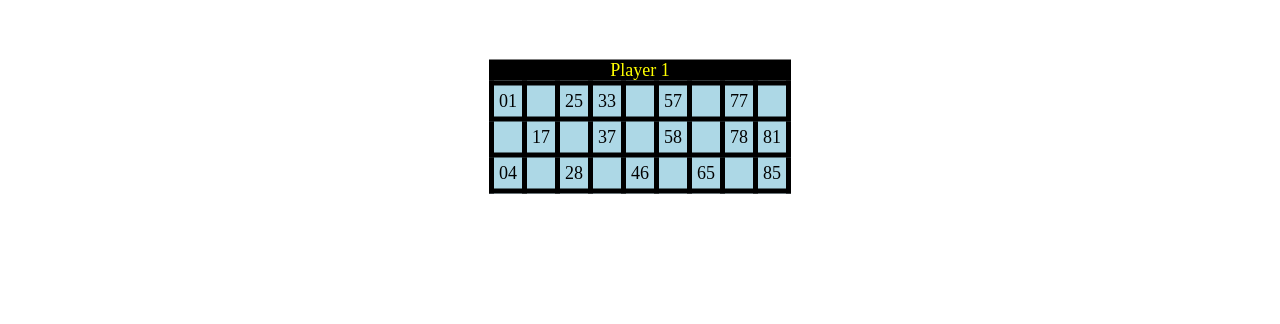
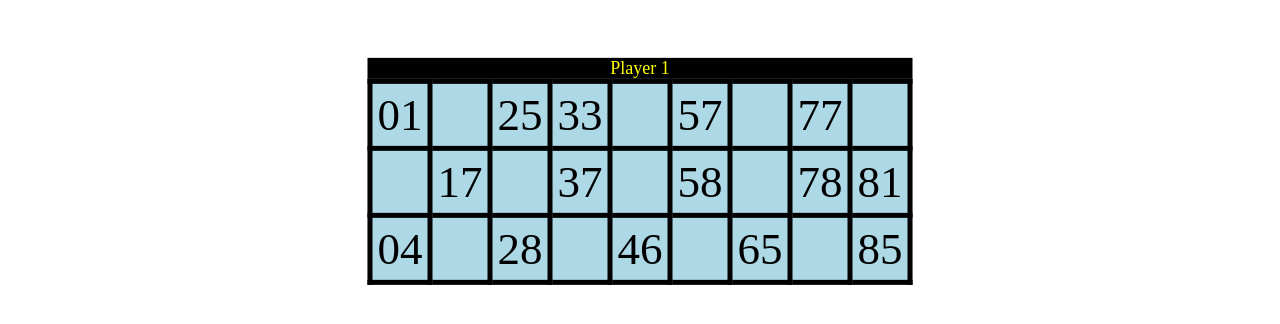
Before and after one commit to Ronakkvachhani/bingo, a plain HTML site: page index.html in a window 1280 px wide. Shown: the part 100-424 px from the top of the page. Drawn offline with Linux system fonts and the light colour scheme.

Commit message:
css changes

```diff
--- a/css.css
+++ b/css.css
@@ -17,6 +17,7 @@ table, th, td {
   th, td {
     padding: 5px;
     text-align: left;
+    font-size: 45px;
   }
   .head
   {
@@ -68,7 +69,7 @@ table, th, td {
 
       left:50%;
       top:25%;
-      transform: translate(-50%,-75%);
+      transform: translate(-50%,-45%);
 
     }
     .highlight{
```
